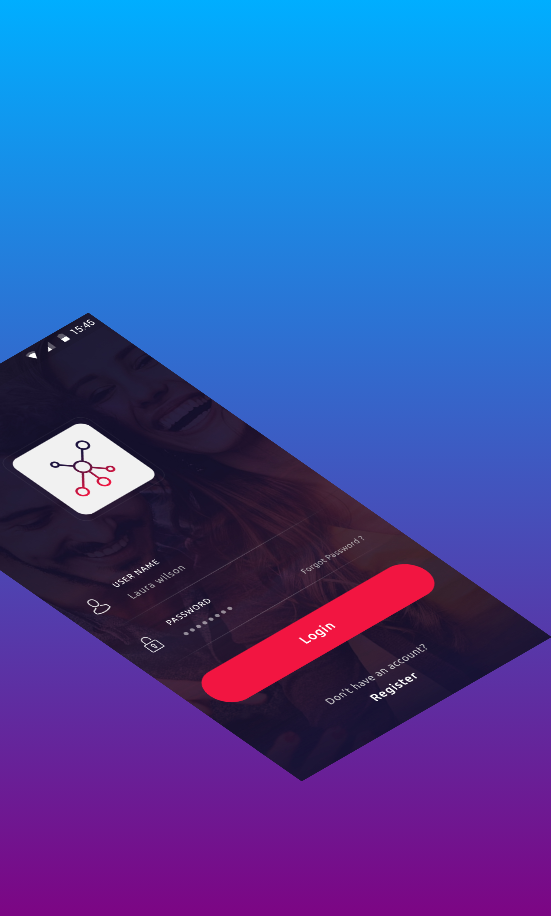
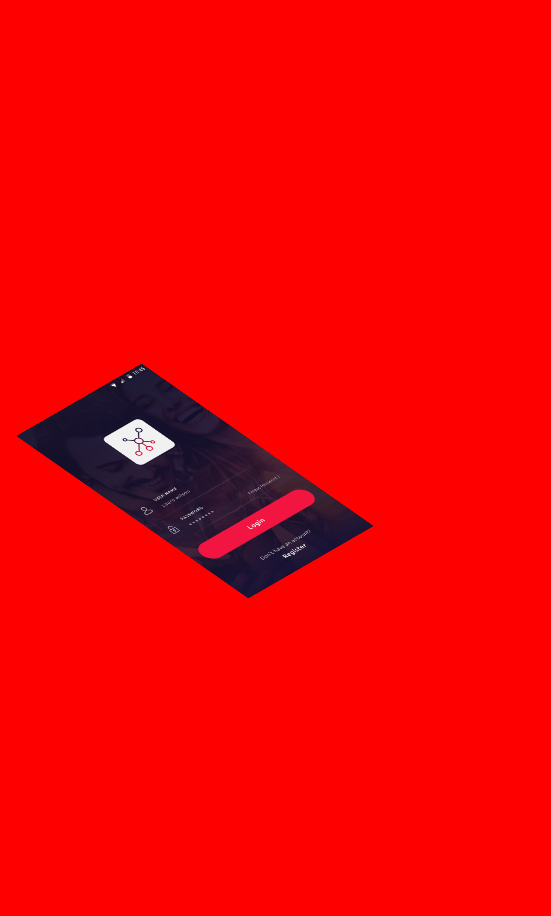
Before and after one commit to forklifters/layered-hover, a plain HTML site: page index.html in a window 390 px wide. Shown: the whole page, 551 px wide, since content can reach past the window. Drawn offline with Linux system fonts and the light colour scheme.

Commit message:
added basic media query breakpoints

```diff
--- a/style.css
+++ b/style.css
@@ -15,14 +15,13 @@ body {
     );
 }
 
-
 .container {
     position: relative;
     width: 360px;
     height: 640px;
     background: rgba(0,0,0,1);
     transform: rotate(-30deg) skew(25deg) scale(.8);
-    margin-top: 150px;
+    margin-top: 10%;
 }
 
 .container img {
@@ -48,15 +47,32 @@ body {
     opacity: .4;
 }
 
-/* .container {
-    border-radius: 20px;
-   width: 70%;
-   height: 400px;
-   margin:  50 auto;
-   background: repeating-linear-gradient(
-     45deg,
-     yellow 0px,
-     yellow 40px,
-     black 40px,
-     black 80px
-} */
+@media only screen and (max-width: 768px) {
+    body {
+        /* background: linear-gradient(
+            purple,
+            rgb(0, 174, 255)
+          ); */
+          background: white;
+    }
+
+    .container {
+        width: 270px;
+        height: 480px;
+    }
+}
+
+@media only screen and (max-width: 600px) {
+    body {
+        /* background: linear-gradient(
+            purple,
+            rgb(0, 174, 255)
+          ); */
+          background: red;
+    }
+
+    .container {
+        width: 180px;
+        height: 320px;
+    }
+}
```
